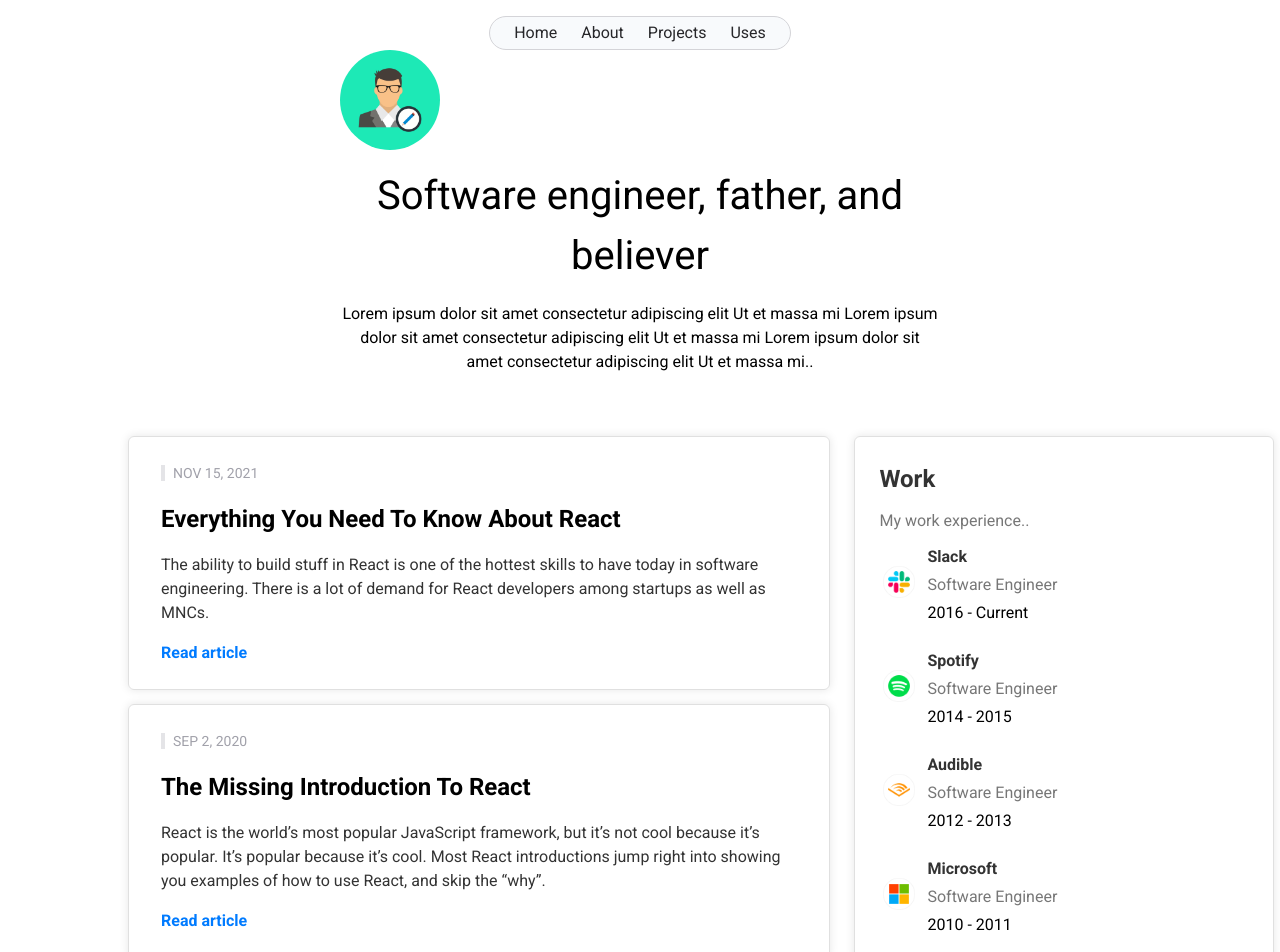
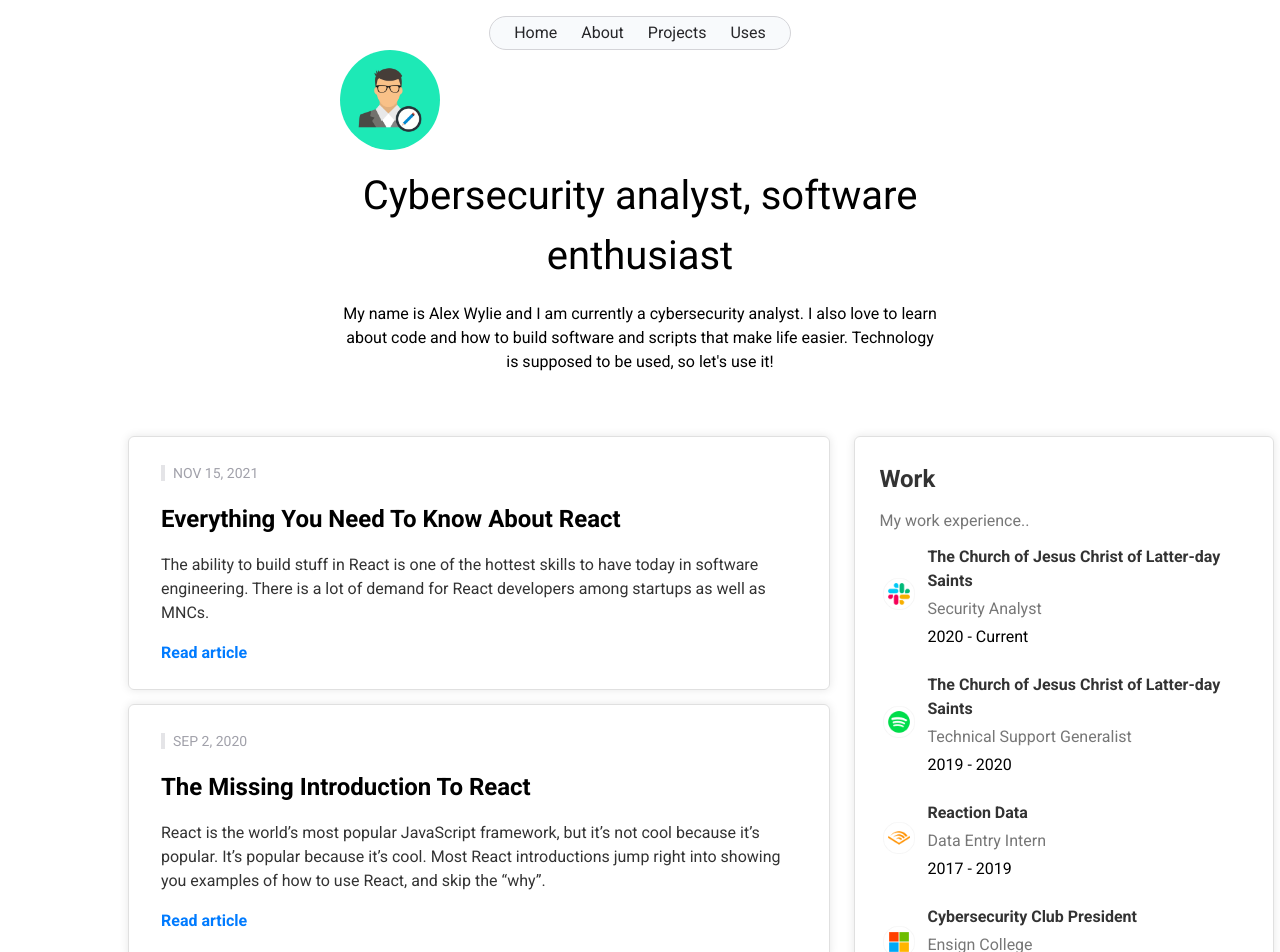
Before and after one commit to WylieCoyote7/Final-Personal-Portfolio, a Next.js app: page / in a window 1280 px wide. Shown: the top 952 px of the page. Built offline with nearby package versions, Linux system fonts and the light colour scheme.

Commit message:
Added intro and such

```diff
--- a/src/app/page.jsx
+++ b/src/app/page.jsx
@@ -37,31 +37,31 @@ const links = [
 const experiences = [
   {
     logo: "/slack.png",
-    organization: "Slack",
-    jobTitle: "Software Engineer",
-    startYear: 2016,
+    organization: "The Church of Jesus Christ of Latter-day Saints",
+    jobTitle: "Security Analyst",
+    startYear: 2020,
     endYear: null,
   },
   {
     logo: "/spotify.png",
-    organization: "Spotify",
-    jobTitle: "Software Engineer",
-    startYear: 2014,
-    endYear: 2015,
+    organization: "The Church of Jesus Christ of Latter-day Saints",
+    jobTitle: "Technical Support Generalist",
+    startYear: 2019,
+    endYear: 2020,
   },
   {
     logo: "/audible.png",
-    organization: "Audible",
-    jobTitle: "Software Engineer",
-    startYear: 2012,
-    endYear: 2013,
+    organization: "Reaction Data",
+    jobTitle: "Data Entry Intern",
+    startYear: 2017,
+    endYear: 2019,
   },
   {
     logo: "/microsoft.png",
-    organization: "Microsoft",
-    jobTitle: "Software Engineer",
-    startYear: 2010,
-    endYear: 2011,
+    organization: "Cybersecurity Club President",
+    jobTitle: "Ensign College",
+    startYear: 2020,
+    endYear: 2024,
   },
 ];
 
--- a/src/components/Introduction/Introduction.jsx
+++ b/src/components/Introduction/Introduction.jsx
@@ -6,13 +6,14 @@ const ProfileSection = () => {
   return (
     <div className="profile-section">
       <img src="profilepic.jpg" alt="profile" clasName="pofilepic" />
-      <h1>Software engineer, father, and believer</h1>
+      <h1>Cybersecurity analyst, software enthusiast</h1>
       <p>
-        Lorem ipsum dolor sit amet consectetur adipiscing elit Ut et massa mi Lorem ipsum dolor sit amet consectetur
-        adipiscing elit Ut et massa mi Lorem ipsum dolor sit amet consectetur adipiscing elit Ut et massa mi..
+        My name is Alex Wylie and I am currently a cybersecurity analyst. I also love to learn about code and
+        how to build software and scripts that make life easier. Technology is supposed to be used, so
+        let's use it!
       </p>
       <div className="social-icons">
-        <a href="https://www.linkedin.com/in/yourprofile" target="_blank" rel="noopener noreferrer"></a>
+        <a href="https://www.linkedin.com/in/alexander-wylie-8867a9157/" target="_blank" rel="noopener noreferrer"></a>
         <a href="https://www.xing.com/profile/yourprofile" target="_blank" rel="noopener noreferrer"></a>
         <a href="/share" target="_blank" rel="noopener noreferrer"></a>
       </div>
```
